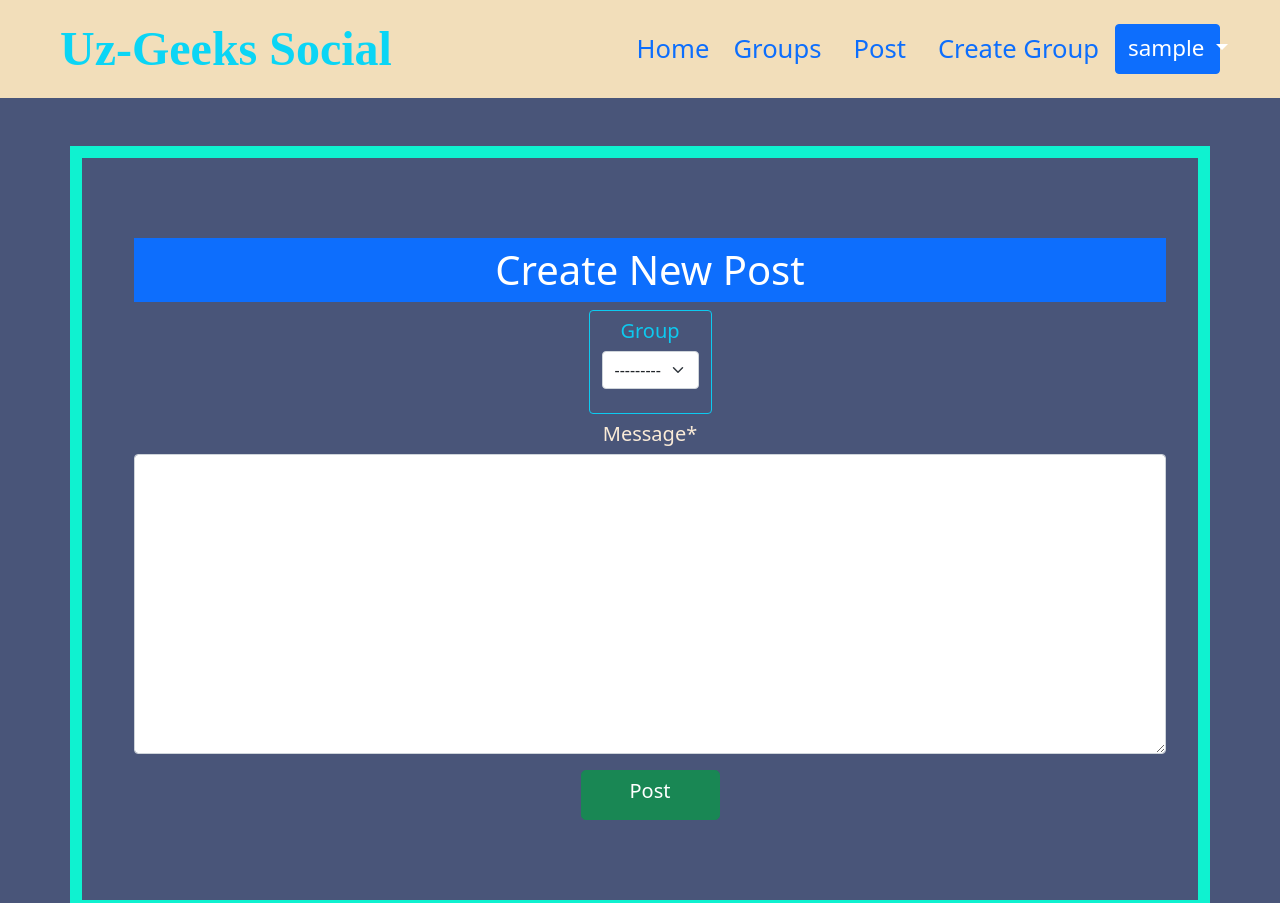
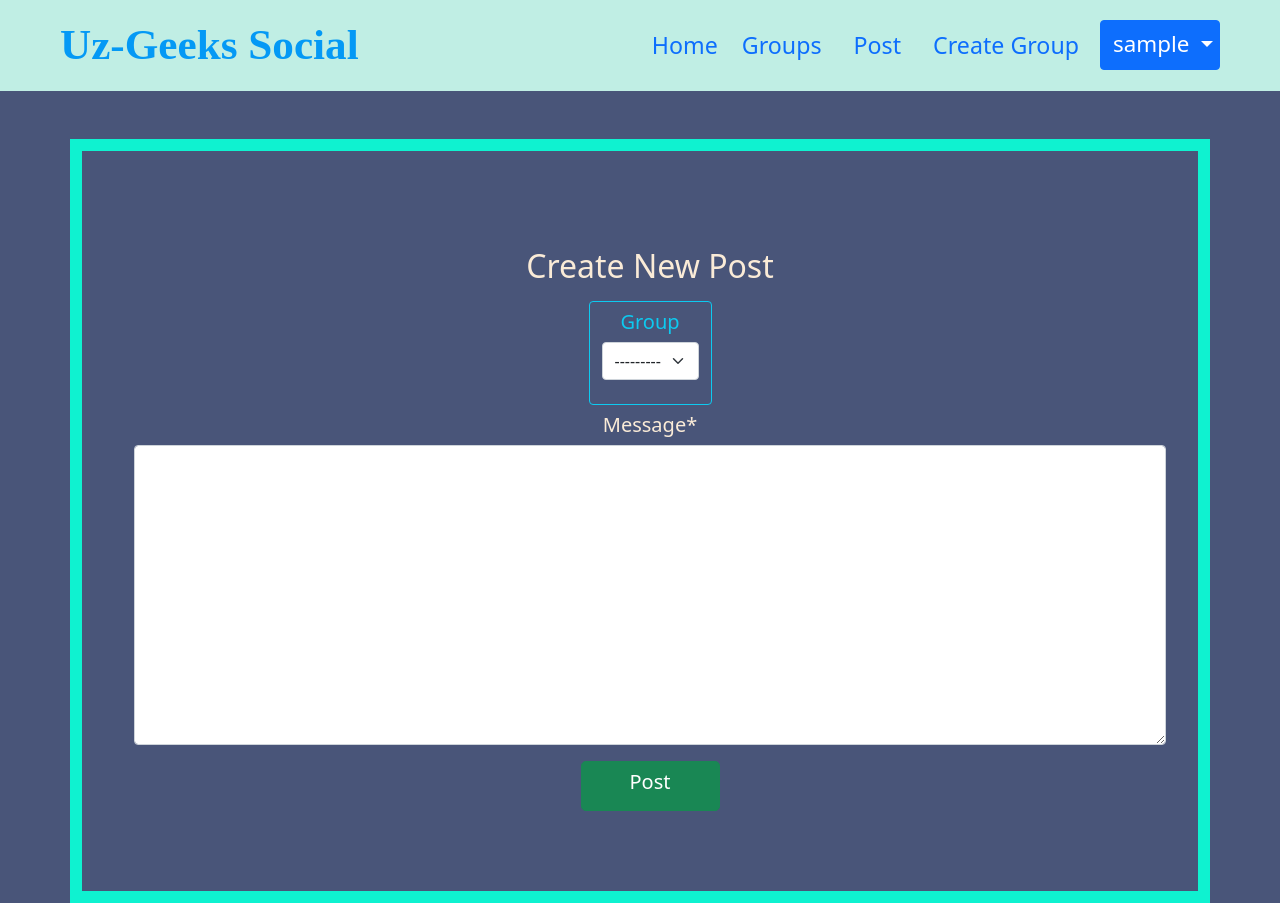
Before and after one commit to Jamshid-Ganiev/uzgeeks-social, a Django app: page /posts/new/ in a window 1280 px wide. Shown: the top 903 px of the page. Run offline with Django 4.2, Linux system fonts and the light colour scheme; the visitor is signed in with stand-in values (Sample User, id 1); data that the repository does not hold is empty; some libraries are stand-ins or nearby versions.

Commit message:
added some changes to group and post forms, and new css features

```diff
--- a/groups/templates/groups/group_form.html
+++ b/groups/templates/groups/group_form.html
@@ -4,7 +4,7 @@
 {% block group_content %}
 <div class="container-fluid">
   <center>
-    <h2 class="btn-primary py-1">Create A New Group</h2>
+    <h2 class="py-3">Create A New Group</h2>
     <form method="POST" action="{% url 'groups:create' %}" id="groupForm">
       {% csrf_token %}
       <div class="btn btn-outline-info py-2">
--- a/posts/templates/posts/post_form.html
+++ b/posts/templates/posts/post_form.html
@@ -5,7 +5,7 @@
 
 {% block post_content %}
 	<center>
-	<h1 class="btn-primary py-2">Create New Post</h1>
+	<h2 class="my-3">Create New Post</h2>
 		<form method="POST" action="{% url 'posts:create' %}" id="postForm" enctype="multipart/form-data">
 			{% csrf_token %}
 
--- a/static/css/main.css
+++ b/static/css/main.css
@@ -15,13 +15,14 @@
   }
 
  .nav-item {
-  font-size: 1.6rem;
+  font-size: 1.45rem;
  }
 
  .profile-nav, .login-nav {
   height: 50px;
-  width: 105px;
+  width: 120px;
   font-size: 1.4rem;
+  margin-left: 5px;
  }
 
   #note {
@@ -59,18 +60,23 @@
 
 .navbar-brand {
   font-family: "Ubuntu", serif;
-  font-size: 3rem;
+  font-size: 2.7rem;
   font-weight: 900;
-  color: rgb(11, 213, 245);
+  color: rgb(4, 153, 245);
 }
 
 .navbar {
-  background-color: #F2DEBA;
+  background-color: #C0EEE4;
 }
 
 textarea {
-  width: 100%;
+  font-size: 1.2rem;
+  width: 70%;
   height: 300px;
+  font-family:sans-serif;
+  font-style: inherit;
+  padding: 5px 5px 2px 5px;
+  background-color: #E3F6FF;
 }
 
 .welcome-username {
```
